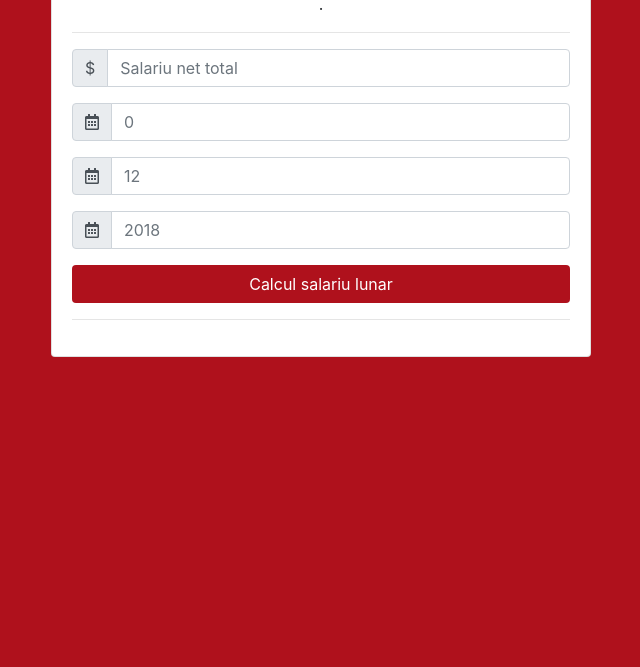
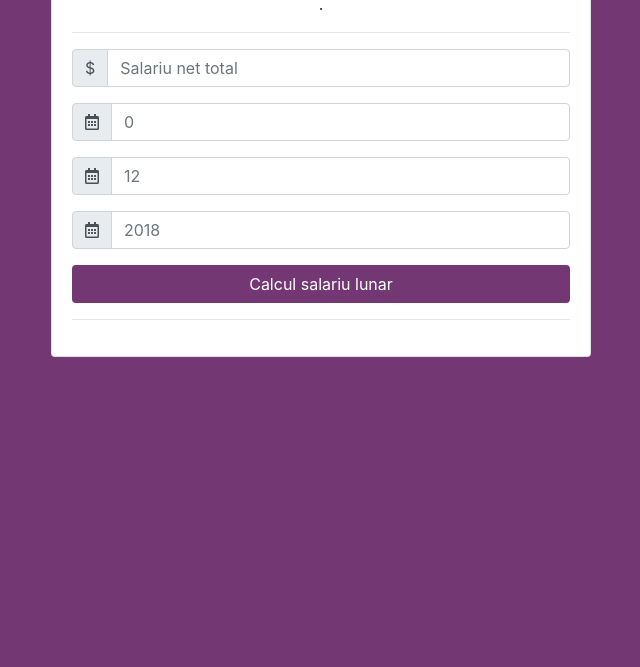
Before and after one commit to DannyWolff/calcSalary, a plain HTML site: page index.html in a window 1280 px wide. Shown: the part 133-800 px from the top of the page, without its empty margins (319-959 px from the left). Drawn offline with nearby package versions, Linux system fonts and the light colour scheme.

Commit message:
change BG color

```diff
--- a/static/app.css
+++ b/static/app.css
@@ -1,9 +1,9 @@
 .bg-color__mycolor {
-    background-color:#AF111C;
+    background-color:#733773;
 }
 
 .btn-color__mycolor{
-    background-color:#AF111C;
+    background-color:#733773;
     color:#FFFFFF;
 }
 
```
